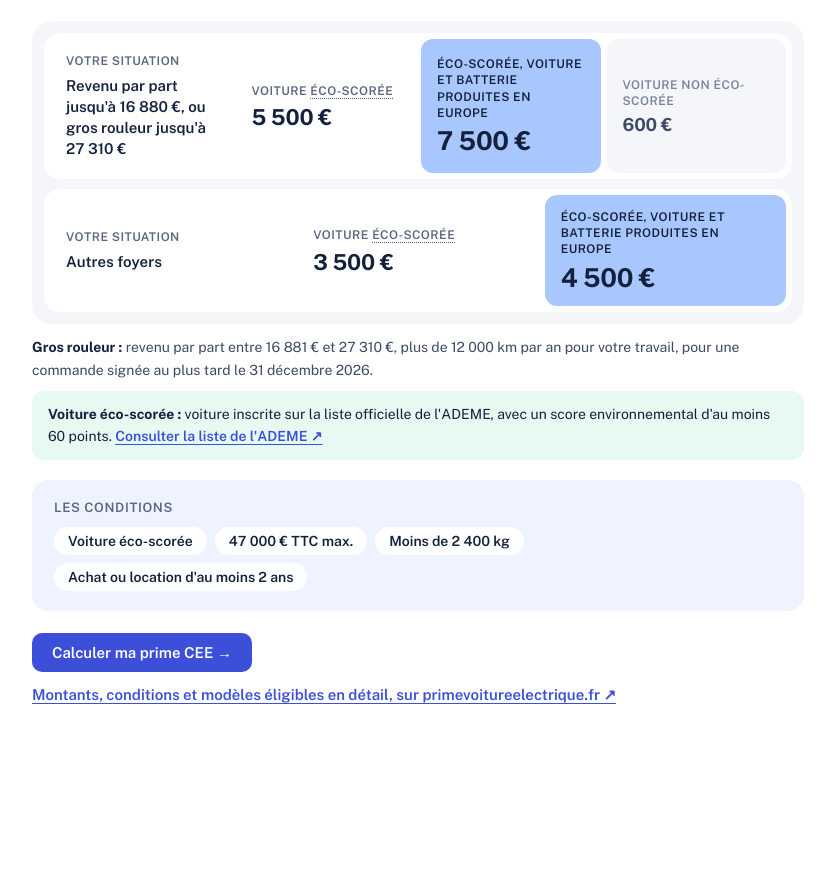
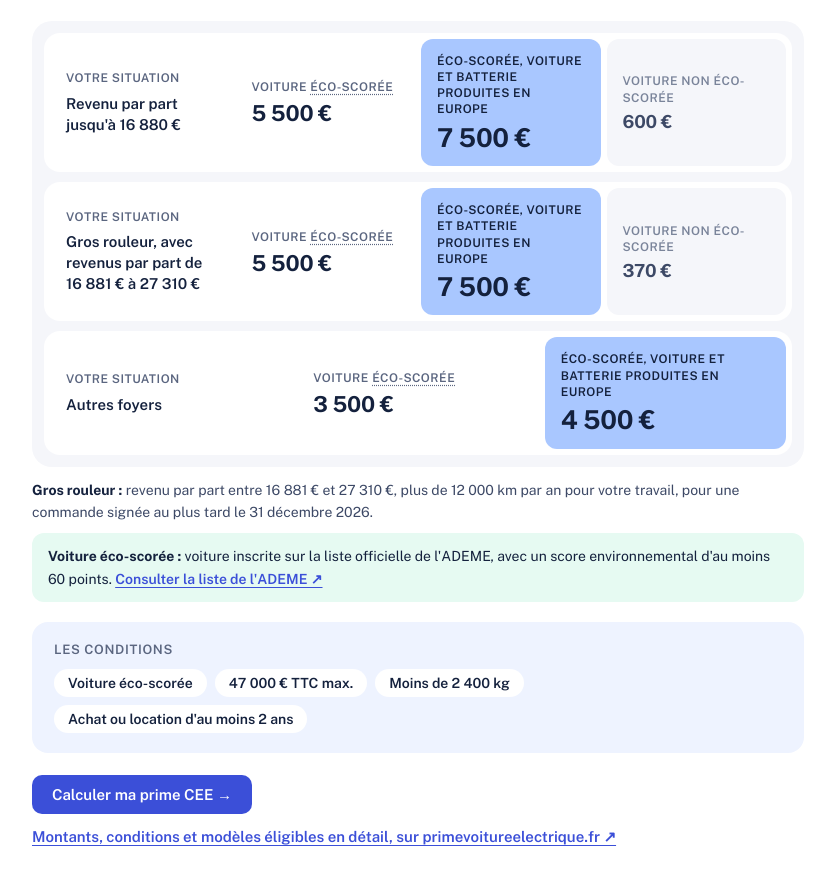
Before and after one commit to PE-gdo/primevoiture-fr, a plain HTML site: page primevoiture-voiture-electrique-neuve.html in a window 1280 px wide. Shown: the part 1119-1991 px from the top of the page, without its empty margins (358-1193 px from the left). Drawn offline with nearby package versions, Linux system fonts and the light colour scheme.

Commit message:
Split voiture neuve pricing back into 3 rows
Added a dedicated "Gros rouleur" row (revenus 16 881 a 27 310 e,
5 500/7 500/370 e) and simplified the first row's label back to
just "jusqu'a 16 880 e" now that gros rouleur has its own row.
Autres foyers left untouched.

Co-Authored-By: Claude Sonnet 5 <noreply@anthropic.com>

```diff
--- a/primevoiture-voiture-electrique-neuve.html
+++ b/primevoiture-voiture-electrique-neuve.html
@@ -122,7 +122,7 @@
           <div class="vn-pricing-row">
             <div class="vn-pricing-cell">
               <span class="vn-pricing-cell-label">Votre situation</span>
-              <span class="vn-pricing-cell-situation">Revenu par part jusqu'à 16&nbsp;880&nbsp;€, ou gros rouleur jusqu'à 27&nbsp;310&nbsp;€</span>
+              <span class="vn-pricing-cell-situation">Revenu par part jusqu'à 16&nbsp;880&nbsp;€</span>
             </div>
             <div class="vn-pricing-cell">
               <span class="vn-pricing-cell-label">Voiture <a href="#eco-score-note-cee">éco-scorée</a></span>
@@ -135,6 +135,24 @@
             <div class="vn-pricing-cell vn-pricing-cell-muted">
               <span class="vn-pricing-cell-label">Voiture non éco-scorée</span>
               <span class="vn-pricing-cell-amount">600&nbsp;€</span>
+            </div>
+          </div>
+          <div class="vn-pricing-row">
+            <div class="vn-pricing-cell">
+              <span class="vn-pricing-cell-label">Votre situation</span>
+              <span class="vn-pricing-cell-situation">Gros rouleur, avec revenus par part de 16&nbsp;881&nbsp;€ à 27&nbsp;310&nbsp;€</span>
+            </div>
+            <div class="vn-pricing-cell">
+              <span class="vn-pricing-cell-label">Voiture <a href="#eco-score-note-cee">éco-scorée</a></span>
+              <span class="vn-pricing-cell-amount">5&nbsp;500&nbsp;€</span>
+            </div>
+            <div class="vn-pricing-cell vn-pricing-cell-highlight">
+              <span class="vn-pricing-cell-label">Éco-scorée, voiture et batterie produites en Europe</span>
+              <span class="vn-pricing-cell-amount">7&nbsp;500&nbsp;€</span>
+            </div>
+            <div class="vn-pricing-cell vn-pricing-cell-muted">
+              <span class="vn-pricing-cell-label">Voiture non éco-scorée</span>
+              <span class="vn-pricing-cell-amount">370&nbsp;€</span>
             </div>
           </div>
           <div class="vn-pricing-row">
```
